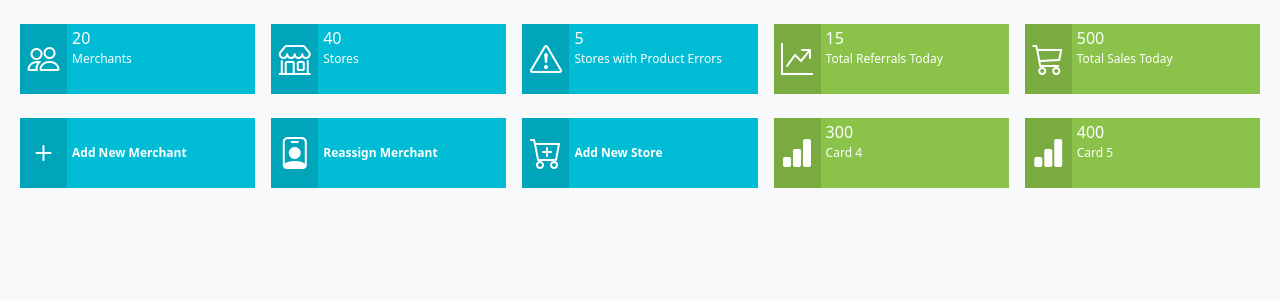
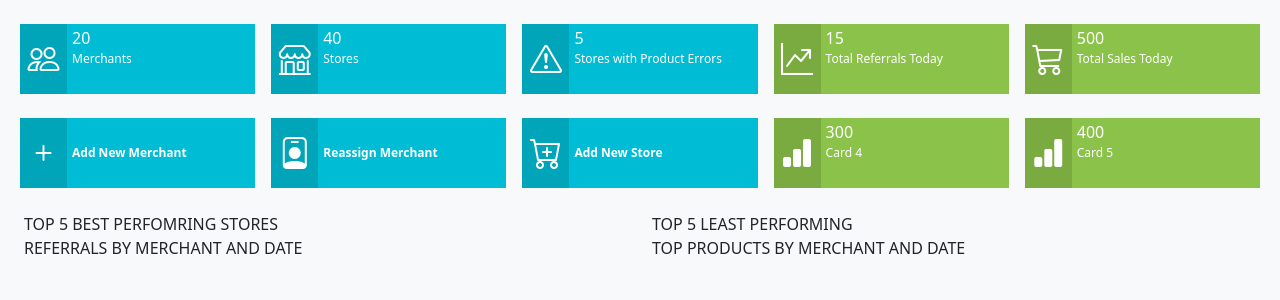
Before and after one commit to Vesta-Nassone/shopping-feeder-dashboard, a React (Create React App) app: page / in a window 1280 px wide. Shown: the top 300 px of the page. Built offline with nearby package versions, Linux system fonts and the light colour scheme.

Commit message:
Render the Graph Component in Dashboard.

```diff
--- a/src/pages/Dashboard.jsx
+++ b/src/pages/Dashboard.jsx
@@ -1,11 +1,13 @@
 import React from "react";
 import TopCardRows from "../components/infoCards/TopCardRows";
+import Graphs from "../components/graphs/Graphs";
 
 export default function Dashboard() {
     /* This Dashboard component will hold the TopRowCards, Graphs and Table */
 	return (
 		<div>
 			<TopCardRows />
+			<Graphs/>
 		</div>
 	);
 }
```
